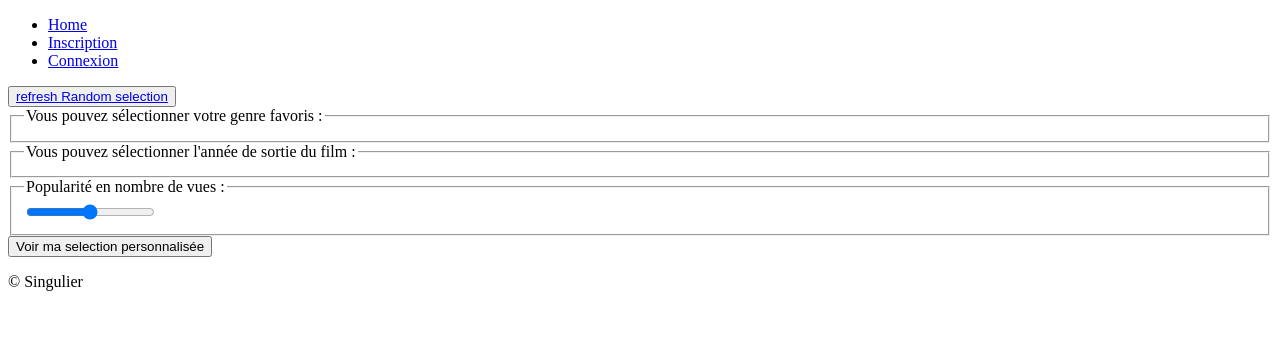
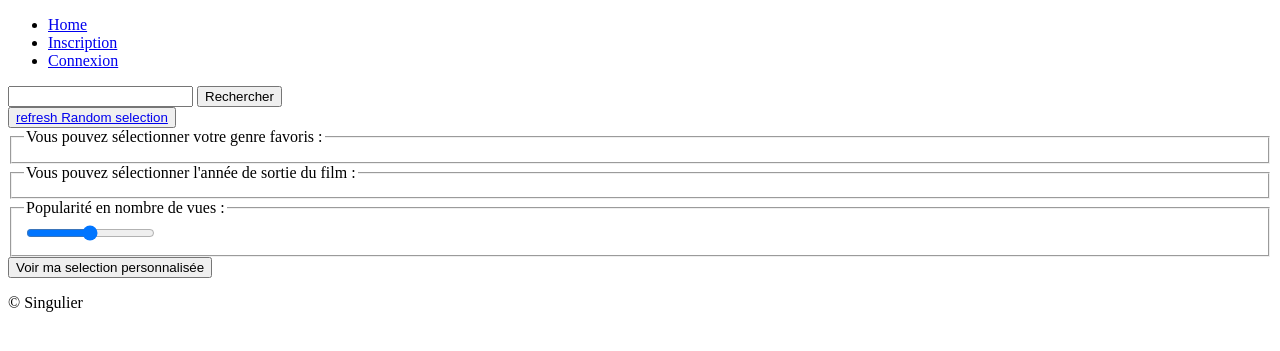
Before and after one commit to nicodebo/nfactory_tmp, a PHP site: page /index.php in a window 1280 px wide. Shown: the top 351 px of the page. Run offline with PHP 8.4, Linux system fonts and the light colour scheme; data that the repository does not hold is empty.

Commit message:
Add formulaire de recherche

```diff
--- a/include/header.php
+++ b/include/header.php
@@ -16,6 +16,10 @@
                 <li><a href="inscription.php">Inscription</a></li>
                 <li><a href="connexion.php">Connexion</a></li>
             </ul>
+            <form action="search.php" method="get">
+                    <input type="text" name="search">
+                    <input type="submit" value="Rechercher">
+            </form>
         </nav>
     </header>
     <div id="content">
```
